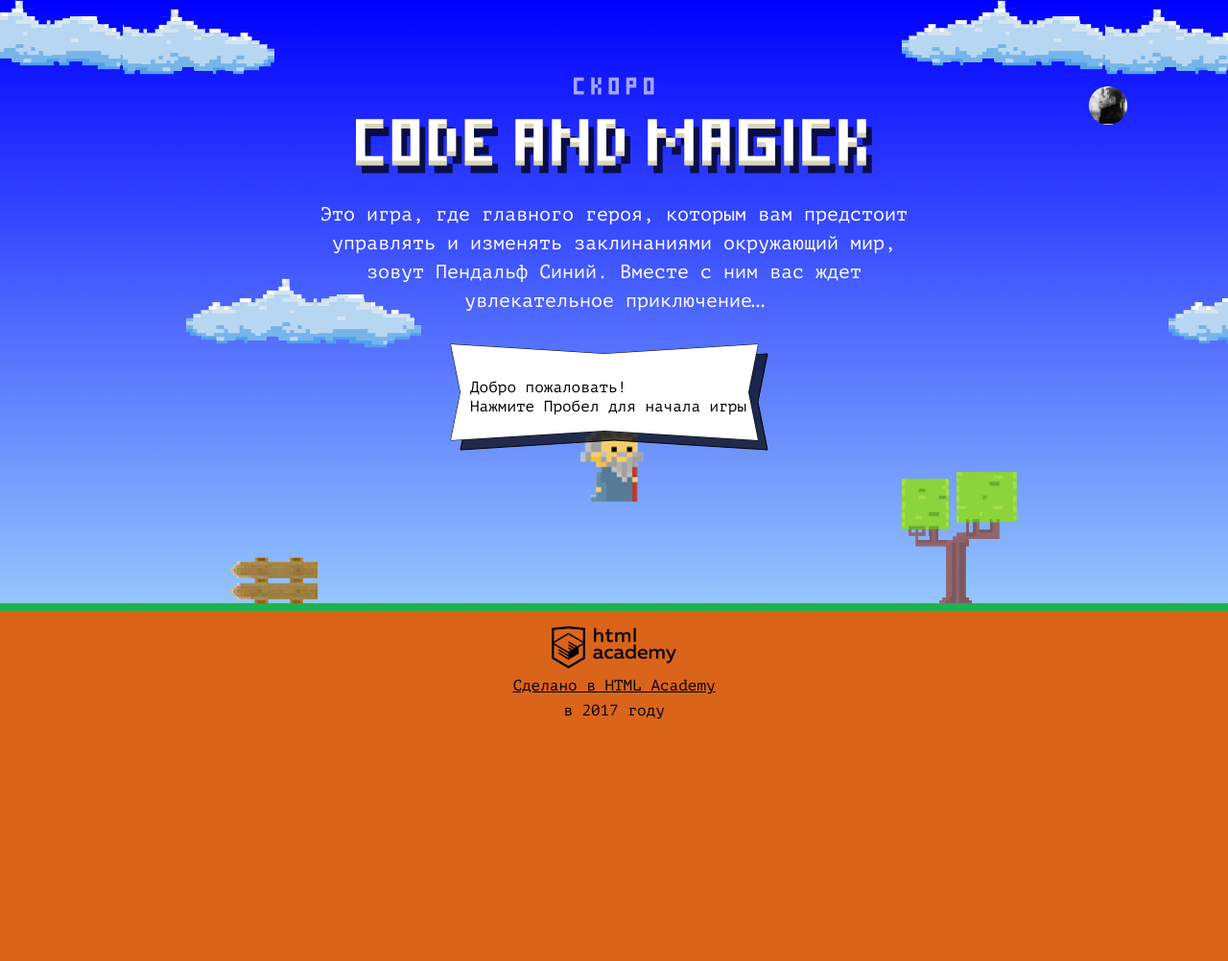
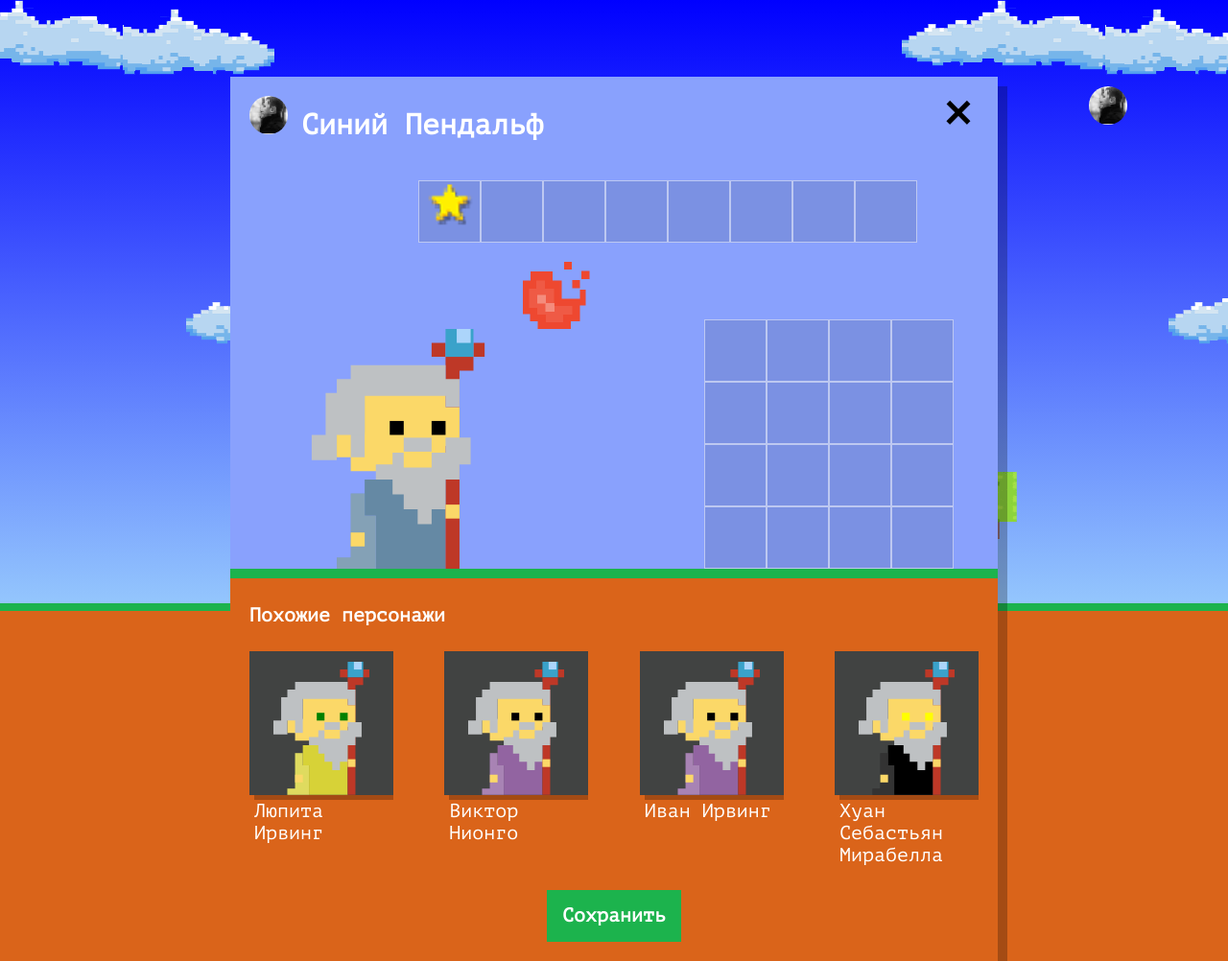
Before and after one commit to maksymchaus/837717-code-and-magick-21, a website: page index.html in a window 1280 px wide. Shown: the whole page at 96% size. Before the commit the page ends 800 px from the top, so only its background shows below. Drawn offline with Linux system fonts and the light colour scheme.

Commit message:
Учебный проект: нас орда

```diff
--- a/index.html
+++ b/index.html
@@ -1,11 +1,13 @@
 <!DOCTYPE html>
 <html>
+
 <head>
   <meta charset="utf-8">
   <link rel="stylesheet" href="css/main.css">
   <link rel="shortcut icon" href="favicon.ico" type="image/x-icon">
   <title>Код и Магия</title>
 </head>
+
 <body>
 
   <header>
@@ -13,35 +15,31 @@
         86">
       <g id="wizard">
         <g id="wizard-coat">
-        <polygon points="19 67 19 59 14 59 14 82 9 82 9 86 23 86 23 67 19 67"/>
-        <polygon points="19 59 19 67 23 67 23 86 48 86 48 54 19 54 19 59"/>
+          <polygon points="19 67 19 59 14 59 14 82 9 82 9 86 23 86 23 67 19 67" />
+          <polygon points="19 59 19 67 23 67 23 86 48 86 48 54 19 54 19 59" />
         </g>
         <g id="wizard-head">
           <polygon points="48 86 53 86 53 15 58 15 58 10 62 10 62 5 58 5 58 10 48 10 48 5 43 5 43 10 48 10 48 14 48 86"
-                 fill="#be3827"/>
-        <polygon points="9 37 19 37 19 23 48 23 48 28 53 28 53 42 48 42 48 51 14 51 14 46 9 46 9 37"
-                 fill="#fbd868"/>
-        <rect x="33" y="39" width="10" height="5" fill="#bec1c3"/>
-        <rect x="14" y="37" width="5" height="9" fill="#bec1c3"/>
-        <polygon
-          points="48 39 48 44.34 43 44.34 43 49.69 33 49.69 33 44.34 29 44.34 29 48.62 23 48.62 23 53.97 29 53.97 29 59.31 33 59.31 33 64.66 38 64.66 38 70 43 70 43 64.66 48 64.66 48 53.97 53 53.97 53 48.62 57 48.62 57 39 48 39"
-          fill="#bec1c3"/>
-        <polygon
-          points="0 47 9 47 9 38 19 38 19 24 48 24 48 28 53 28 53 18 48 18 48 13 14 13 14 18 9 18 9 23 5 23 5 38 0 38 0 47"
-          fill="#bec1c3"/>
+            fill="#be3827" />
+          <polygon points="9 37 19 37 19 23 48 23 48 28 53 28 53 42 48 42 48 51 14 51 14 46 9 46 9 37" fill="#fbd868" />
+          <rect x="33" y="39" width="10" height="5" fill="#bec1c3" />
+          <rect x="14" y="37" width="5" height="9" fill="#bec1c3" />
+          <polygon points="48 39 48 44.34 43 44.34 43 49.69 33 49.69 33 44.34 29 44.34 29 48.62 23 48.62 23 53.97 29 53.97 29 59.31 33 59.31 33 64.66 38 64.66 38 70 43 70 43 64.66 48 64.66 48 53.97 53 53.97 53 48.62 57 48.62 57 39 48 39"
+            fill="#bec1c3" />
+          <polygon points="0 47 9 47 9 38 19 38 19 24 48 24 48 28 53 28 53 18 48 18 48 13 14 13 14 18 9 18 9 23 5 23 5 38 0 38 0 47"
+            fill="#bec1c3" />
         </g>
         <g id="wizard-eyes">
-        <rect x="28" y="33" width="5" height="5"/>
-        <rect x="43" y="33" width="5" height="5"/>
+          <rect x="28" y="33" width="5" height="5" />
+          <rect x="43" y="33" width="5" height="5" />
         </g>
         <g id="wizard-hands">
           <polygon points="19 67 19 59 14 59 14 82 9 82 9 86 23 86
-          23 67 19 67" fill="#fff" opacity="0.2"/>
-        <rect x="14" y="73" width="5" height="5"
-              fill="#fbd868"/>
-        <rect x="48" y="63" width="5" height="5" fill="#fbd868"/>
-        <rect x="48" width="10" height="10" fill="#3aa2ca"/>
-        <rect x="52" width="5" height="5" fill="#acd5fb"/>
+          23 67 19 67" fill="#fff" opacity="0.2" />
+          <rect x="14" y="73" width="5" height="5" fill="#fbd868" />
+          <rect x="48" y="63" width="5" height="5" fill="#fbd868" />
+          <rect x="48" width="10" height="10" fill="#3aa2ca" />
+          <rect x="52" width="5" height="5" fill="#acd5fb" />
         </g>
       </g>
     </svg>
@@ -67,21 +65,16 @@
   </header>
 
   <div class="overlay setup hidden">
-  <form class="setup-wizard-form"
-        method="post"
-        enctype="multipart/form-data"
-        autocomplete="off">
+    <form class="setup-wizard-form" method="post" enctype="multipart/form-data" autocomplete="off">
 
       <div class="setup-title">
         <div class="setup-user">
           <div class="upload">
-          <img class="setup-user-pic" src="img/user-1.jpg"/>
+            <img class="setup-user-pic" src="img/user-1.jpg" />
             <input type="file" name="avatar">
           </div>
           <label>
-          <input type="text" name="username"
-                 maxlength="25" required
-                 class="setup-user-name" value="Синий Пендальф"/>
+            <input type="text" name="username" maxlength="25" required class="setup-user-name" value="Синий Пендальф" />
           </label>
         </div>
 
@@ -151,7 +144,9 @@
 
           <h4 class="setup-similar-title">Похожие персонажи</h4>
 
-        <div class="setup-similar-list"><!--Список похожих персонажей--></div>
+          <div class="setup-similar-list">
+            <!--Список похожих персонажей-->
+          </div>
         </div>
 
         <button class="button setup-submit">Сохранить</button>
@@ -160,8 +155,8 @@
   </div>
 
   <footer>
-  <p><a href="http://htmlacademy.ru" class="footer-link"><img src="img/htmlacademy-logo.png" alt="HTML Academy"
-                                                              width="130">Сделано в HTML Academy</a>в 2017 году</p>
+    <p><a href="http://htmlacademy.ru" class="footer-link"><img src="img/htmlacademy-logo.png" alt="HTML Academy" width="130">Сделано
+        в HTML Academy</a>в 2017 году</p>
   </footer>
 
   <template id="similar-wizard-template" style="display: none">
@@ -195,24 +190,25 @@
 
     var KOF = 1.337;
 
-  var getWizardHeight = function() {
+    var getWizardHeight = function () {
       return KOF * wizardWidth;
     }
 
-  var getWizardX = function(gameFieldWidth) {
+    var getWizardX = function (gameFieldWidth) {
       return (gameFieldWidth - wizardWidth) / 2;
     }
 
-  var getWizardY = function(gameFieldHeight) {
+    var getWizardY = function (gameFieldHeight) {
       return gameFieldHeight / 3;
     }
 
-  var getFireballSpeed = function(isMovingLeft) {
+    var getFireballSpeed = function (isMovingLeft) {
       return isMovingLeft ? speedOffWind : speedOnWind;
     }
   </script>
   <script src="js/stat.js"></script>
   <script src="js/game.js"></script>
+  <script src="js/setup.js"></script>
+</body>
 
-</body>
 </html>
--- /dev/null
+++ b/js/setup.js
@@ -0,0 +1,40 @@
+'use strict';
+
+var WIZARD_NAMES = ['Иван', 'Хуан Себастьян', 'Мария', 'Кристоф', 'Виктор', 'Юлия', 'Люпита', 'Вашингтон'];
+var WIZARD_SURNAME = ['да Марья', 'Верон', 'Мирабелла', 'Вальц', 'Онопко', 'Топольницкая', 'Нионго', 'Ирвинг'];
+var COAT_COLOR = ['rgb(101, 137, 164)', 'rgb(241, 43, 107)', 'rgb(146, 100, 161)', 'rgb(56, 159, 117)', 'rgb(215, 210, 55)', 'rgb(0, 0, 0)'];
+var EYES_COLOR = ['black', 'red', 'blue', 'yellow', 'green'];
+
+var userDialog = document.querySelector('.setup');
+userDialog.classList.remove('hidden');
+document.querySelector('.setup-similar').classList.remove('hidden');
+var similarListElement = document.querySelector('.setup-similar-list');
+var similarWizardTemplate = document.querySelector('#similar-wizard-template')
+  .content
+  .querySelector('.setup-similar-item');
+
+var wizardsFullNames = function (name, surname) {
+  var FullName = WIZARD_NAMES[Math.floor(Math.random() * WIZARD_NAMES.length)] +
+    ' ' +
+    WIZARD_SURNAME[Math.floor(Math.random() * WIZARD_SURNAME.length)];
+  return FullName;
+};
+
+var wizardsCoatColor = function (coat) {
+  var CoatColor = COAT_COLOR[Math.floor(Math.random() * COAT_COLOR.length)];
+  return CoatColor;
+};
+
+var wizardsEyesColor = function (eyes) {
+  var EyesColor = EYES_COLOR[Math.floor(Math.random() * EYES_COLOR.length)];
+  return EyesColor;
+};
+
+for (var i = 0; i < 4; i++) {
+  var wizardElement = similarWizardTemplate.cloneNode(true);
+  wizardElement.querySelector('.setup-similar-label').textContent = wizardsFullNames(WIZARD_NAMES[i], WIZARD_SURNAME[i]);
+  wizardElement.querySelector('.wizard-coat').style.fill = wizardsCoatColor(COAT_COLOR[i]);
+  wizardElement.querySelector('.wizard-eyes').style.fill = wizardsEyesColor(EYES_COLOR[i]);
+
+  similarListElement.appendChild(wizardElement);
+};
```
Lines whose indentation alone changed are shown as unchanged.
